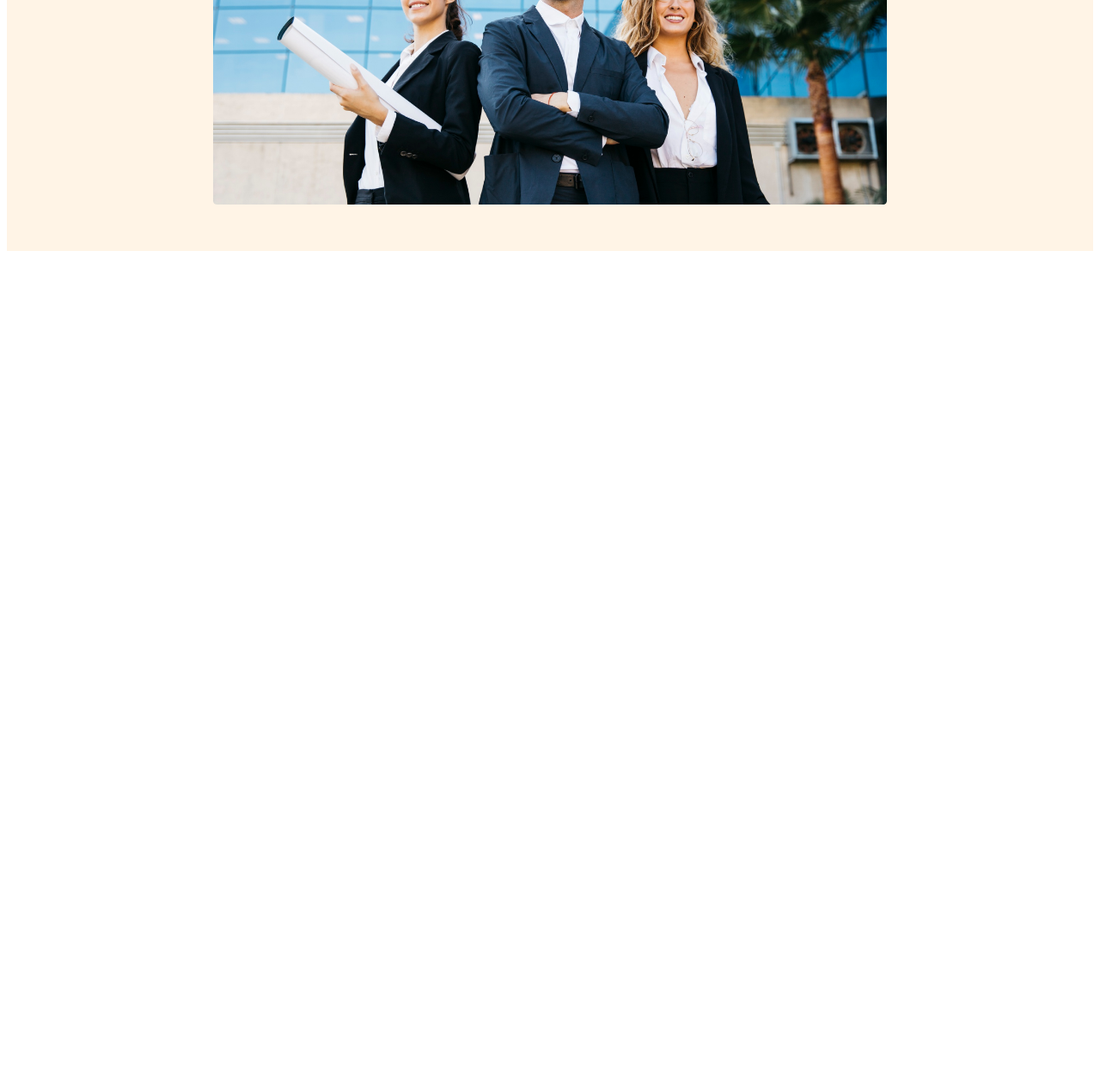
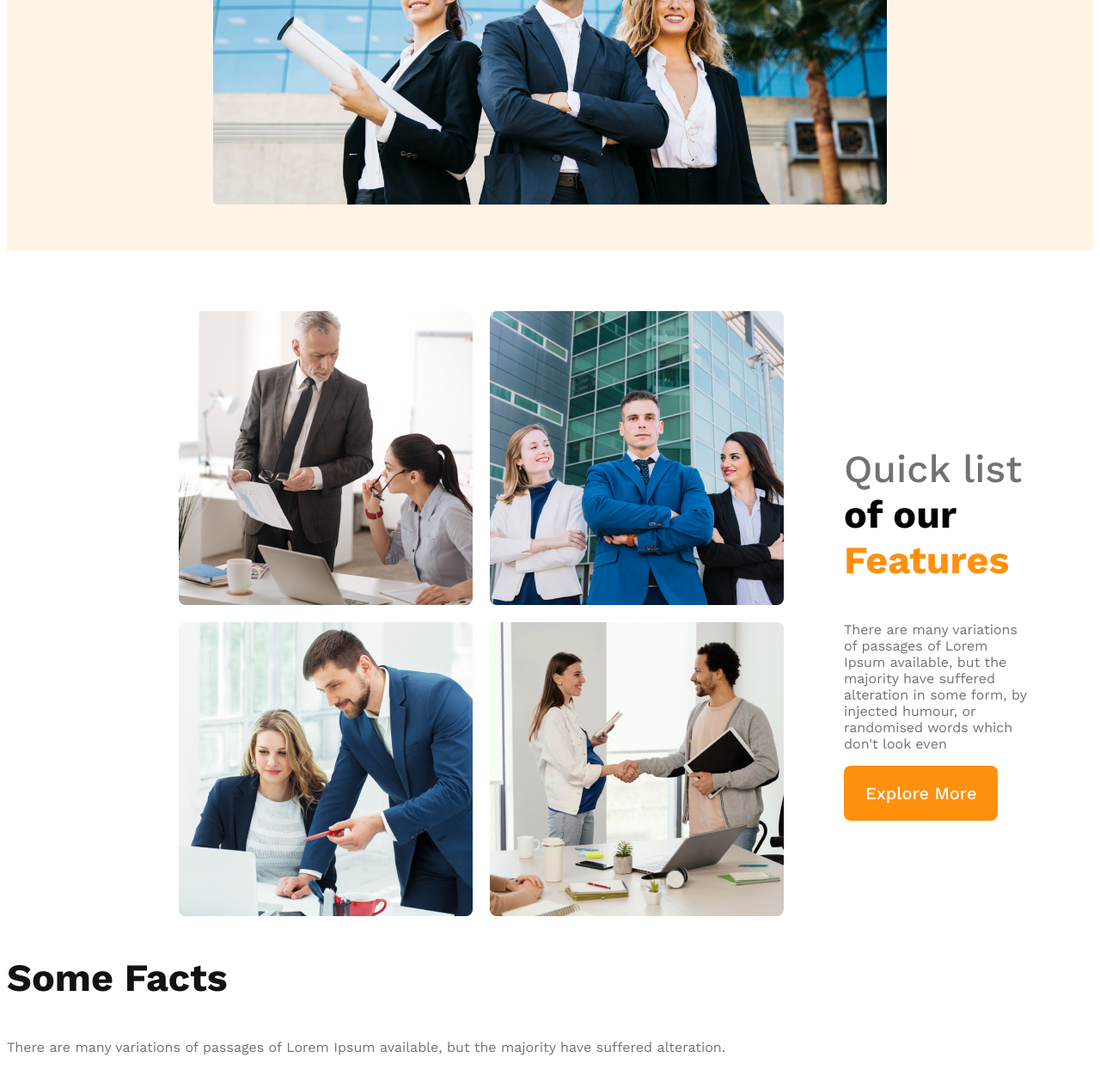
Before and after one commit to UrbiDebnath/G3-Architecture-Project, a plain HTML site: page index.html in a window 1280 px wide. Shown: the part 729-1995 px from the top of the page at 86% size. Before the commit the page ends 1029 px from the top, so only its background shows below. Drawn offline with nearby package versions, Linux system fonts and the light colour scheme; a web font is replaced by a local one.

Commit message:
add feature and team section

```diff
--- a/architech.css
+++ b/architech.css
@@ -4,6 +4,14 @@
 *{
     font-family: "Work Sans", sans-serif;
 
+}
+.text-gray{
+    color: #727272;
+}
+.section-title{
+    font-size: 2.8rem;
+    font-weight: 700;
+    color: #131313;
 }
 .btn-primary{
     border-radius: 8px;
@@ -24,11 +32,6 @@ nav{
     display: flex;
     justify-content: space-between;
     align-items: center;
-}
-.nav-title{
-    font-size: 2.8rem;
-    font-weight: 700;
-    color: #131313;
 }
 nav>ul{
     display: flex;
@@ -55,12 +58,44 @@ nav li a{
     font-weight: 700;
     color: #131313;
 }
-.banner-description{
-    color: #727272;
-}
+
 .banner-img{
     margin-top: 30px;
     width: 100%;
+}
+
+/*main styles*/
+main{
+    max-width: 1440px;
+    margin: 70px auto;
+}
+
+/*teams style*/
+.teams-container{
+    display: flex;
+    align-items: center;
+    margin-left: 200px;
+}
+.teams-img-container{
+    display: grid;
+    grid-template-columns: repeat(2,1fr);
+    gap: 1.25rem;
+}
+.teams-content{
+    padding-left: 70px;
+    padding-right: 70px;
+}
+.temas-title{
+    font-size: 2.8rem;
+}
+.temas-title .quick-list{
+
+    font-weight: 500;
+}
+
+.temas-title .text-features{
+    color: #FF900E;
+    font-weight: 700;
 }
 
 /*responsive query*/
@@ -68,8 +103,18 @@ nav li a{
     header{
         padding: 20px;
     }
-    nav{
+    nav,.teams-container{
         flex-direction: column;
+    }
+    .teams-img-container{
+        grid-template-columns: 1fr;
+    }
+    .teams-container{
+        margin-left: 0;
+    }
+    .teams-content{
+        padding-left: 20px;
+        padding-right: 20px;
     }
 }
 
@@ -77,7 +122,10 @@ nav li a{
     header{
         padding: 50px;
     }
-    nav{
+    nav,.teams-container{
         flex-direction: column;
     }
+    .teams-container{
+        margin-left: 0;
+    }
 }
--- a/index.html
+++ b/index.html
@@ -10,7 +10,7 @@
     <!--header secton-->
     <header>
         <nav>
-            <h3 class="nav-title">G3 Architects</h3>
+            <h3 class="section-title">G3 Architects</h3>
             <ul>
                 <li><a href="">Home</a></li>
                 <li><a href="">About</a></li>
@@ -21,7 +21,7 @@
         <div class="banner">
             <div class="banner-conten">
                 <h1 class="banner-title">Brand New Group of Architects </h1>
-                <p class="banner-description">There are many variations of passages of Lorem Ipsum available, but the majority have suffered alteration in
+                <p class="text-gray">There are many variations of passages of Lorem Ipsum available, but the majority have suffered alteration in
                     some form, by injected humour, or randomised words which don't look even.</p>
                 <button class="btn-primary">Explore More</button>
             </div>
@@ -29,14 +29,31 @@
         </div>
     </header>
     <main>
-        <!--Features section-->
-        <section>
-            <div>
+        <!--Team section-->
+        <section class="teams-container">
+            <div class="teams-img-container">
+                <img src="images/team1.png" alt="">
+                <img src="images/team2.png" alt="">
+                <img src="images/team3.png" alt="">
+                <img src="images/team4.png" alt="">
+            </div>
+            <div class="teams-content">
+                <h3 class="temas-title"><span class="quick-list text-gray">Quick list</span> <span>of our</span> <span class="text-features">Features</span></h3>
+                <p class="text-gray">There are many variations of passages of Lorem Ipsum available,
+                    but the majority have suffered alteration in some form, by injected
+                    humour, or randomised words which don't look even</p>
+                    <button class="btn-primary">Explore More</button>
+            </div>
+        </section>
+        <section class="features">
 
-            </div>
-            <div>
-
-            </div>
+        </section>
+        <section class="facts">
+            <h3 class="section-title">Some Facts</h3>
+            <p class="text-gray">
+                There are many variations of passages of Lorem Ipsum available, but
+                the majority have suffered alteration.
+            </p>
         </section>
     </main>
     <footer>
```
